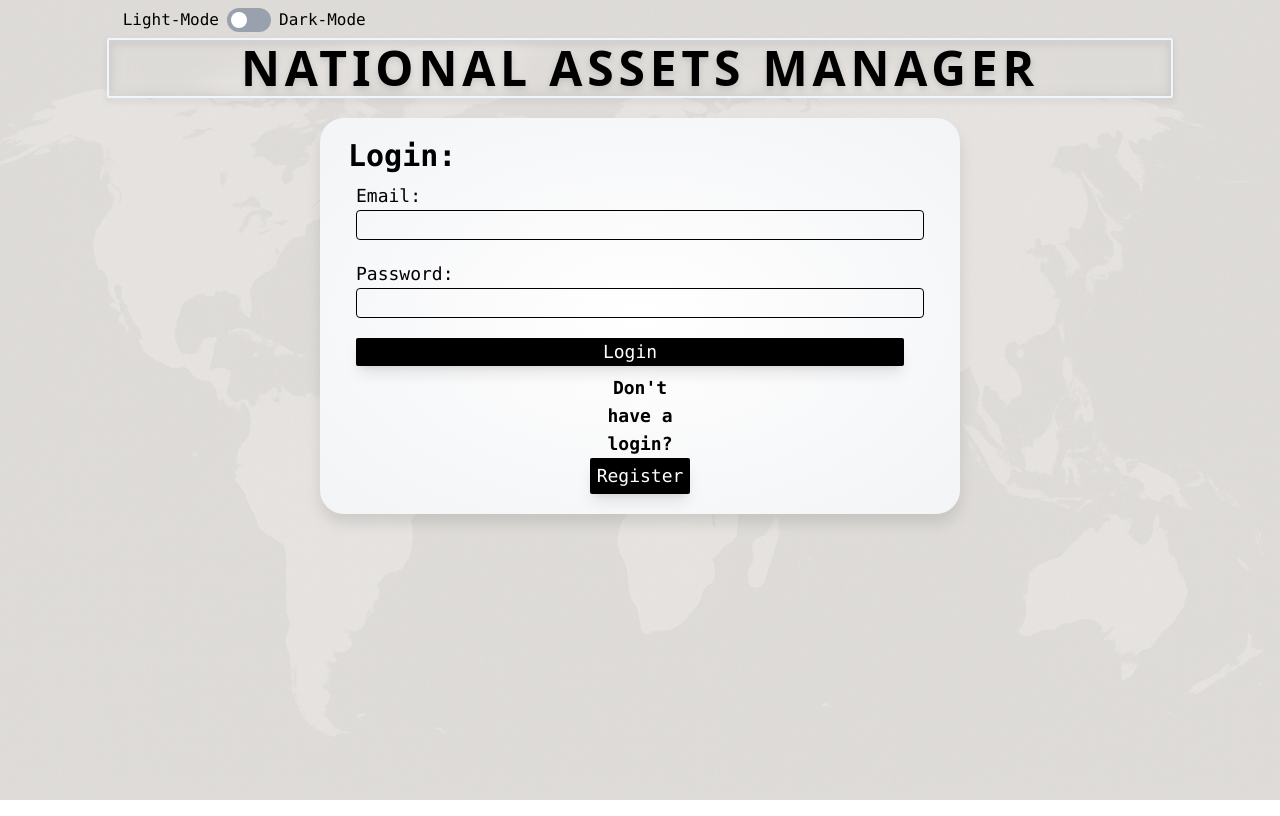
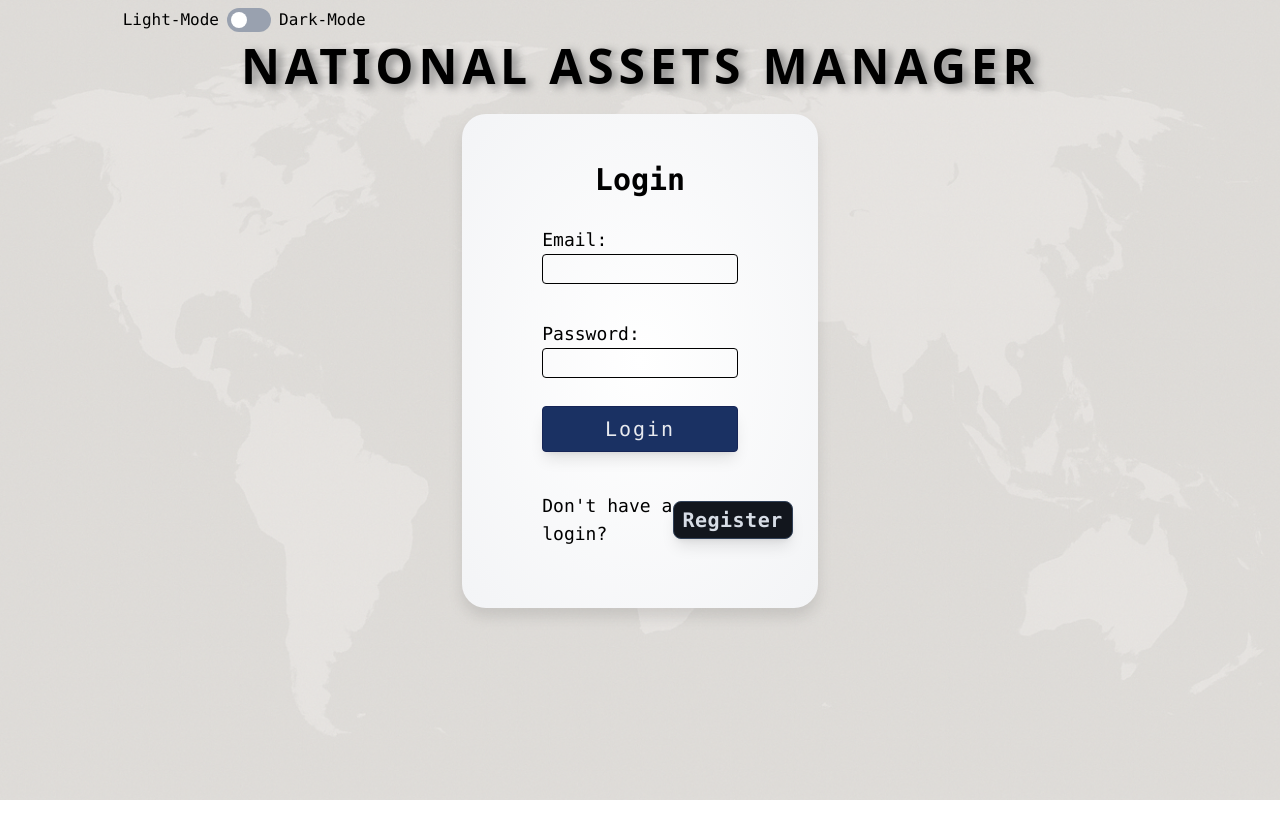
Before and after one commit to Dosus77783/NationalAssetsManager, a React (Vite) app in the folder client/: page / in a window 1280 px wide. Built offline with nearby package versions, Linux system fonts and the light colour scheme; no server answers.

Commit message:
HomePage Design Set up

```diff
--- a/client/public/darkTheme.css
+++ b/client/public/darkTheme.css
@@ -4,7 +4,6 @@ html[mode="dark"]{
 
 html[mode="dark"] #navbar{
     color: #a4a6a8;
-    border-color: #66686b;
 }
 
 html[mode="dark"] #homepage{
@@ -16,5 +15,8 @@ html[mode="dark"] #homepage{
 html[mode="dark"] input{
     background-color: #11121a;
     border-color: #32414d;
+}
 
+html[mode="dark"] #loginbtn{
+    background-color: #1a3163;
 }
--- a/client/public/lightTheme.css
+++ b/client/public/lightTheme.css
@@ -6,3 +6,7 @@ html[mode="light"]{
 html[mode="light"] #navbar{
     border-color: #eff6ff;
 }
+
+html[mode="light"] #navigationbtn{
+    color: #d7dde6;
+}
--- a/client/src/App.jsx
+++ b/client/src/App.jsx
@@ -14,7 +14,7 @@ function App() {
   return (
     <div className="relative min-h-screen">
       <div id="background" className="bg-[url(/src/assets/globebg.png)] fixed top-0 left-0 w-full h-full bg-cover bg-center" />
-      <div className="w-10/12 m-auto grid grid-cols-5 relative z-10">
+      <div className="w-10/12 m-auto grid grid-cols-6 relative z-10">
         <Routes>
           <Route element={ <Layout /> } >
             <Route path="/" element={<HomePageView />} />
--- a/client/src/components/LoginForm.jsx
+++ b/client/src/components/LoginForm.jsx
@@ -3,25 +3,25 @@ export default function LoginForm( {formData, onFormChange, formSubmition} ){
 
     return (
         <>
-            <div className="col-span-3 w-full text-start text-lg">
-                {formData.valMsgs.name && <p id="valType" className="font-sans font-bold tracking-widest text-center text-xl text-rose-500">{formData.valMsgs.name} - Status: {formData.valMsgs.statusCode}</p>}
-                <span className="text-3xl font-bold">Login:</span>
-                <form onSubmit={ formSubmition } className="grid grid-cols-1 gap-5 p-2">
-                    <div className="col-span-2 self-end ">
-                        {formData.valMsgs.name && <p className="font-sans font-bold text-center text-lg tracking-widest text-rose-500 ">{formData.valMsgs.validationErrors.email}</p>}
-                        <div className="flex flex-col w-full">
+            <div className="text-lg">
+                <div className="h-7" >{formData.valMsgs.name && <p id="valType" className="font-sans font-bold tracking-widest text-center text-xl text-rose-500">{formData.valMsgs.name} - Status: {formData.valMsgs.statusCode}</p>} </div>
+                <p className="text-3xl text-center font-bold ">Login</p>
+                <form onSubmit={ formSubmition } className="grid grid-cols-1 gap-2">
+                    <div className="">
+                        <div className="h-7">{formData.valMsgs.name && <p className="font-sans font-bold text-center text-lg tracking-widest text-rose-500 ">{formData.valMsgs.validationErrors.email}</p>} </div>
+                        <div className="flex flex-col">
                             <label htmlFor="loginEmail1" className="">Email:</label>
                             <input name="email" type="email" className="border rounded-sm ps-2 " id="loginEmail1" onChange={ onFormChange } value={formData.email} />
                         </div>
                     </div>
-                    <div className="col-span-2 self-end">
-                        {formData.valMsgs.name && <p className="font-sans font-bold text-center text-lg tracking-widest text-rose-500 ">{formData.valMsgs.validationErrors.password}</p>}
-                        <div className="flex flex-col w-full">
+                    <div className="">
+                        <div className="h-7">{formData.valMsgs.name && <p className="font-sans font-bold text-center text-lg tracking-widest text-rose-500 ">{formData.valMsgs.validationErrors.password}</p>} </div>
+                        <div className="flex flex-col">
                             <label htmlFor="loginPassword1" className="">Password:</label>
                             <input name="password" type="password" className="border rounded-sm ps-2 " id="loginPassword1" onChange={ onFormChange } value={formData.password} />
                         </div>
                     </div>
-                    <button id="formBtn" type="submit" className="col-span-1 self-end lg:mx-0 lg:px-0 mx-auto px-2 shadow-lg text-lg bg-black active:scale-95 transition-colors hover:bg-slate-700 text-white font-normal rounded-xs">Login</button>
+                    <button id="formBtnLogin" type="submit" className="p-2 mt-5 shadow-lg text-xl active:scale-95 transition-colors bg-loginbtn hover:bg-blue-900 border border-blue-950 text-white/90 tracking-widest rounded">Login</button>
                 </form>
             </div>
         </>
--- a/client/src/components/NavButton.jsx
+++ b/client/src/components/NavButton.jsx
@@ -5,7 +5,7 @@ export default function NavButton( { btnText, navigation, styleAdditons = "" } )
 
     return(
         <>
-            <button type="button" onClick={ () => navigate(navigation)} className={"my-auto shadow-lg text-lg bg-black active:scale-95 transition-colors hover:bg-slate-700 text-white rounded-xs " + styleAdditons} >{btnText}</button>
+            <button id="navigationbtn" type="button" onClick={ () => navigate(navigation)} className={"shadow-lg active:scale-95 rounded-lg " + styleAdditons} >{btnText}</button>
         </>
     )
 }
--- a/client/src/components/NavigationBar.jsx
+++ b/client/src/components/NavigationBar.jsx
@@ -39,9 +39,9 @@ export function NavigationBar(){
     }, [location.pathname])
 
     return(
-    <div id="navbar" className="flex flex-wrap justify-evenly items-center px-5 py-1 col-span-5 backdrop-blur-sm rounded-xs border-2 border-blue-50 border-double drop-shadow-md" >
+    <div id="navbar" className="flex flex-wrap justify-evenly items-center px-5 py-1 col-span-full" >
         <div className="w-20">{ navSettings.showBackBtn  && <NavButton btnText={"Back"} navigation={ navSettings.backNavigation } styleAdditons="w-20" /> }</div>
-        <h1 className="text-center text-5xl font-bold font-sans tracking-widest" >NATIONAL ASSETS MANAGER</h1>
+        <h1 id="namheading" className="text-center text-5xl font-bold font-sans tracking-widest" >NATIONAL ASSETS MANAGER</h1>
         <div className="w-20">{ navSettings.showLogoutBtn  && <LogoutButton /> }</div>
     </div>
     )
--- a/client/src/index.css
+++ b/client/src/index.css
@@ -3,7 +3,8 @@
 @custom-variant dark (&:where(.dark, .dark *));
 
 @theme {
-    --color-darkmodebg: #222527;
+    --color-loginbtn: #1a3163;
+    --color-registerbtn: #12161d;
 }
 
 html[mode="light"] #background{
@@ -17,8 +18,10 @@ html[mode="light"] #homepage{
     @apply bg-radial from-white to-gray-100;
 }
 
-
-
 button{
     cursor: pointer;
 }
+
+#namheading{
+    text-shadow: 5px 3px 10px grey;
+}
--- a/client/src/views/HomePageView.jsx
+++ b/client/src/views/HomePageView.jsx
@@ -53,11 +53,11 @@ export default function HomePageView(){
 
     return(
         <>
-            <div id="homepage" className="grid grid-cols-1 justify-items-center py-5 px-7 my-5 rounded-3xl drop-shadow-xl col-start-2 col-span-3">
+            <div id="homepage" className="py-5 px-20 my-5 rounded-3xl drop-shadow-xl col-start-3 col-span-2">
                 <LoginForm formData={loginFormData} onFormChange={ onFormChange } formSubmition={ formSubmition } />
-                <p className="w-25 self-center text-center font-bold text-lg">
-                    Don't have a login?
-                    <NavButton btnText={"Register"} navigation={"/registration"} styleAdditons="w-full py-1 font-normal" />
+                <p className="grid grid-cols-3 text-lg my-10 items-center border-slate-800">
+                    <span className="col-span-2" >Don't have a login?</span>
+                    <NavButton btnText={"Register"} navigation={"/registration"} styleAdditons="col-start-3 py-1 w-30 tracking-wide font-bold text-xl bg-registerbtn transition-colors hover:bg-slate-800 border border-slate-700 " />
                 </p>
             </div>
         </>
```
